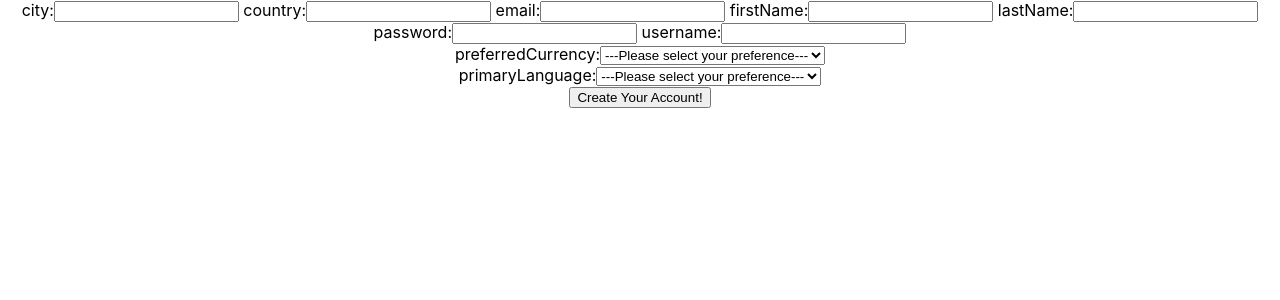
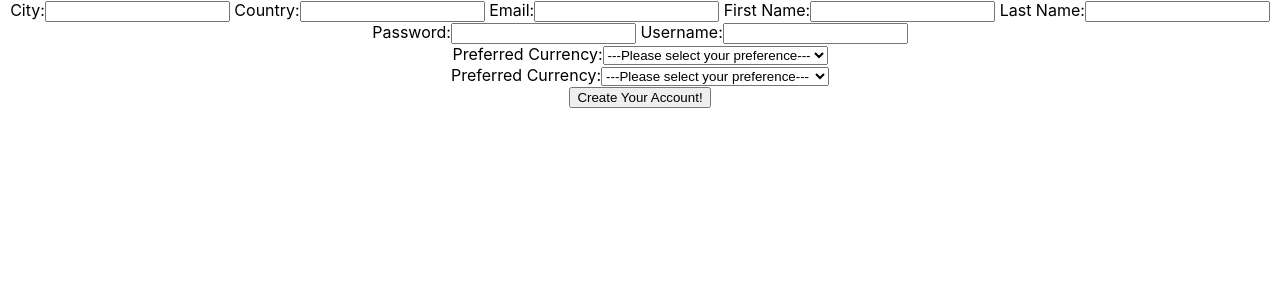
Before and after one commit to african-marketplace-tt7/frontend, a React (Create React App) app in the folder african-marketplace/: page / in a window 1280 px wide. Shown: the top 300 px of the page. Built offline with nearby package versions, Linux system fonts and the light colour scheme.

Commit message:
created a new object to hold the display names of all inputs

```diff
--- a/african-marketplace/src/components/Inputs/SelectInput/SelectInput.js
+++ b/african-marketplace/src/components/Inputs/SelectInput/SelectInput.js
@@ -1,7 +1,7 @@
 import React from 'react';
 import Option from './Option/Option';
 
-const SelectInput = ({ name, languages, currencies, value, onChange }) => {
+const SelectInput = ({ name, languages, currencies, value, onChange, displayName}) => {
 
   let options = [];
 
@@ -17,7 +17,7 @@ const SelectInput = ({ name, languages, currencies, value, onChange }) => {
 
   return (
     <div>
-      <label name={name}> {name}:
+      <label name={name}> {displayName}:
         <select type="select" name={name} value={value} onChange={onChange}>
           <option value='0'>---Please select your preference---</option>
           {optionsToRender}
--- a/african-marketplace/src/components/Inputs/TextInput/TextInput.js
+++ b/african-marketplace/src/components/Inputs/TextInput/TextInput.js
@@ -1,8 +1,9 @@
 import React from 'react';
 
-const TextInput = ({name, onChange, value}) => {
+const TextInput = ({name, onChange, value, displayName}) => {
+
   return (
-    <label htmlFor={name}> {name}:
+    <label htmlFor={name}> {displayName}:
       <input type='text' id={name} name={name} value={value} onChange={onChange}/>
     </label>
   )
--- a/african-marketplace/src/components/SignupForm/SignupForm.js
+++ b/african-marketplace/src/components/SignupForm/SignupForm.js
@@ -15,19 +15,30 @@ const initialStateSelect = {
   preferredCurrency: 0,
   primaryLanguage: 0,
 }
+const displayName = {
+  city: 'City',
+  country: 'Country',
+  email: 'Email',
+  firstName: 'First Name',
+  lastName: 'Last Name',
+  password: 'Password',
+  username: 'Username',
+  preferredCurrency: 'Preferred Currency',
+  primaryLanguage: 'Preferred Currency',
+}
 
-const currencies = ['DZD', 'AOA', 'BWP',];
+const currencies = ['AOA', 'SHP', 'XOF', 'BWP', 'XOF', 'BIF', 'CVE', 'XAF', 'XAF', 'XAF', 'KMF', 'CDF', 'XAF', 'XOF', 'DJF', 'EGP', 'XAF', 'ERN', 'SZL', 'ETB', 'XAF', 'GMD', 'GHS', 'GNF', 'XOF', 'KES', 'LSL', 'LRD', 'LYD', 'MGA', 'MWK', 'XOF', 'MRU', 'MUR', 'EUR', 'MAD', 'MZN', 'NAD', 'XOF', 'NGN', 'EUR', 'RWF', 'SHP', 'STN', 'XOF', 'SCR', 'SLL', 'SOS', 'ZAR', 'SSP', 'SDG', 'TZS', 'XOF', 'GBP', 'TND', 'UGX', 'ZMW', 'USD'];
 
-const languages = ['Bangi Me', 'Bayot', 'Dompo', 'Ega', 'Gomba',]
-
+const languages = ['Bangi Me', 'Bayot', 'Dompo', 'Ega', 'Gomba', 'Gumuz', 'Hadza', 'Irimba', 'Jalaa', 'Kujarge', 'Laal', 'Lufu', 'Luo', 'Mawa', 'Meyobe', 'Mimi of Decorse; Mimi of Nachtigal', 'Mpra', 'Oblo', 'Ongota', 'Oropom', 'Rer Bare', 'Shabo', 'Weyto', 'Wutana', 'Yeni',
+]
 
 const SignupForm = () => {
   const [form, setForm] = useState({ ...initialStateText, ...initialStateSelect });
   console.log(form);
 
+  //separate out inputs based on type 'text' or 'select'
   const text = [];
   const select = [];
-
   for (let i in form) {
     if (initialStateSelect.hasOwnProperty(i)) {
       select.push(i)
@@ -36,30 +47,33 @@ const SignupForm = () => {
     }
   }
 
-  const testOnChangeHandler = (e) => {
+  const textOnChangeHandler = (e) => {
     setForm({
       ...form,
       [e.target.name]: e.target.value
     })
   }
+
   const selectOnChangeHandler = (e) => {
     setForm({
       ...form,
       [e.target.name]: e.target.value
     })
   }
+
   const onSubmitHandler = (e) => {
     e.preventDefault();
+    setForm({ ...initialStateText, ...initialStateSelect });
   }
 
   return (
     <div>
       <form onSubmit={onSubmitHandler}>
         {text.map(i => {
-          return <TextInput name={i} key={i} value={form[i]} onChange={testOnChangeHandler} />
+          return <TextInput name={i} key={i} value={form[i]} onChange={textOnChangeHandler} displayName={displayName[i]}/>
         })}
         {select.map(i => {
-          return <SelectInput name={i} key={i} value={form[i]} onChange={selectOnChangeHandler} languages={languages} currencies={currencies} />
+          return <SelectInput name={i} key={i} value={form[i]} onChange={selectOnChangeHandler} languages={languages} currencies={currencies} displayName={displayName[i]}/>
         })}
         <button>Create Your Account!</button>
       </form>
```
Also changed, not shown: 1 other file (tests, documents, lock files or other folders).
